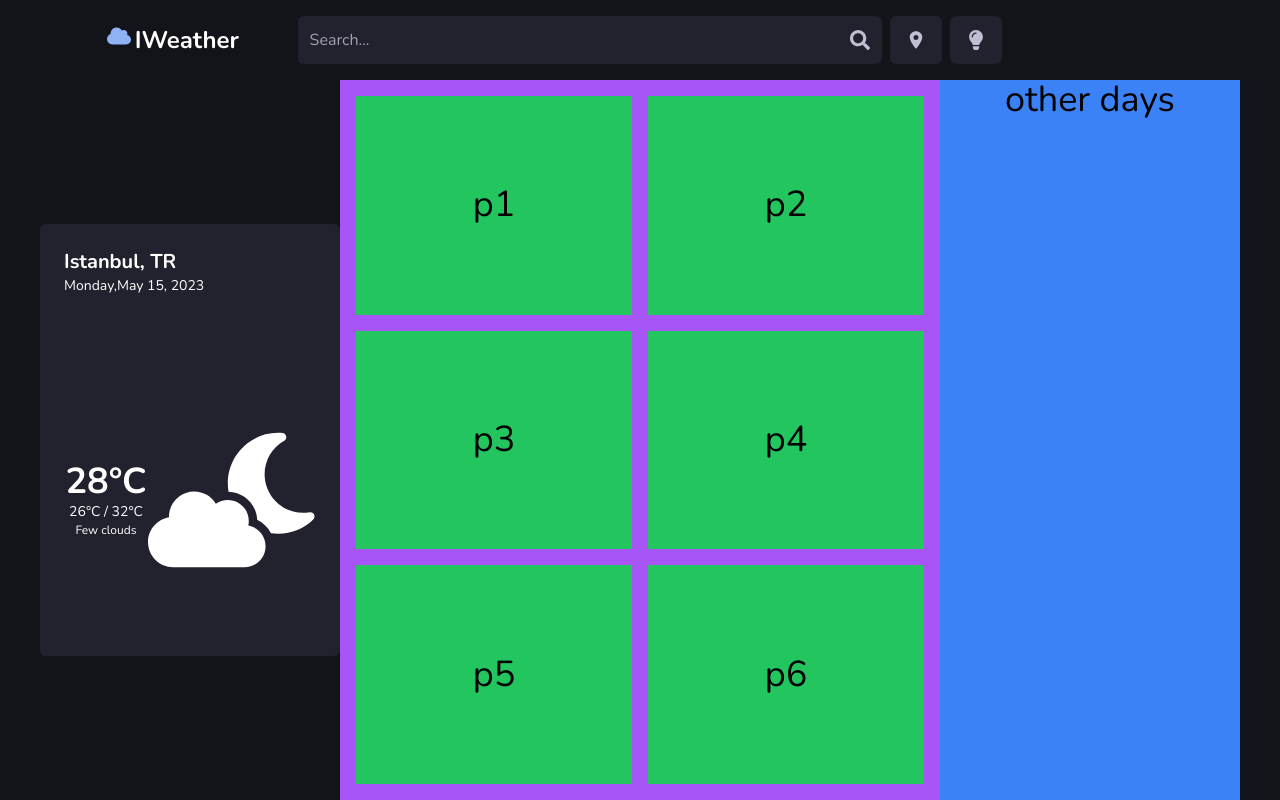
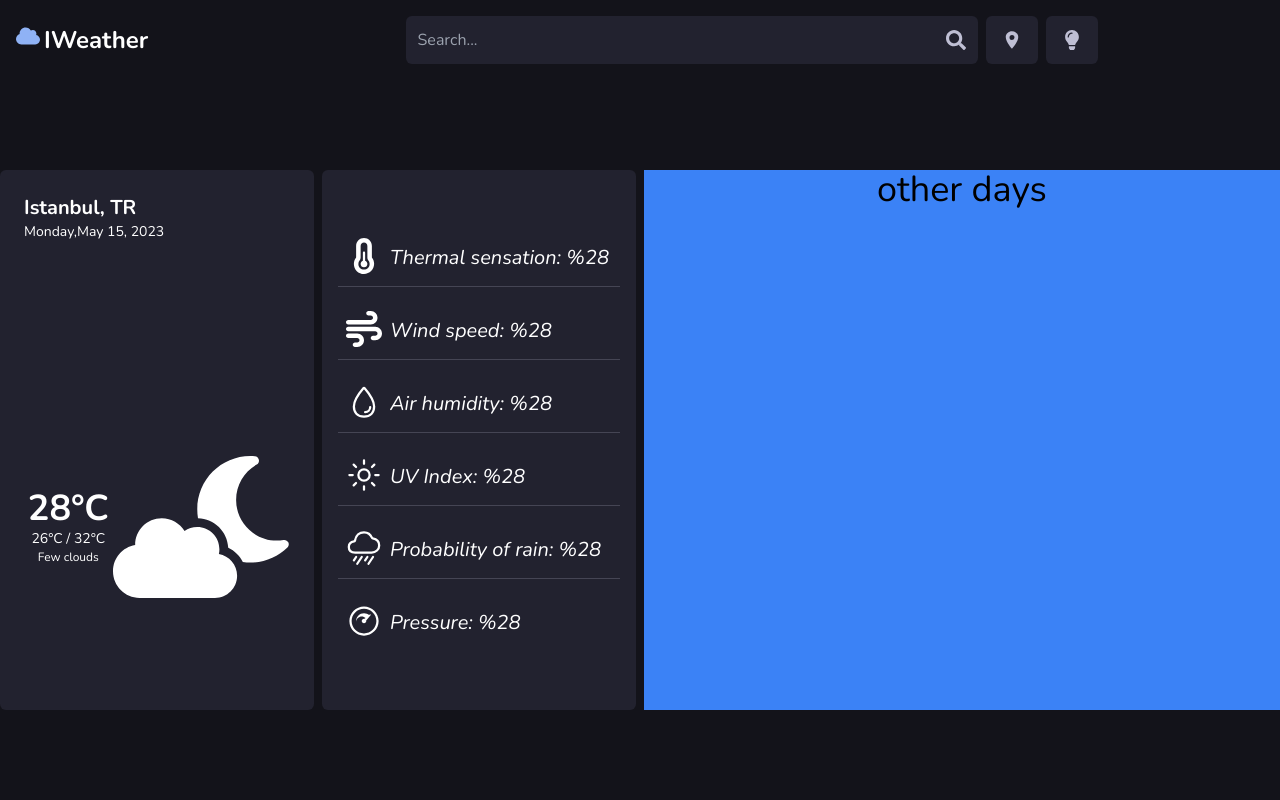
Before and after one commit to ErsaGunTosun/IWeather, a React (Create React App) app: page / in a window 1280 px wide. Built offline with nearby package versions, Linux system fonts and the light colour scheme.

Commit message:
Add air properties block Update header bar size and desing of the page

```diff
--- a/src/App.js
+++ b/src/App.js
@@ -3,19 +3,22 @@ import React from "react";
 // Components
 import Header from './components/Header/Header'
 
-import { FaCloudMoon } from "react-icons/fa6";
+import { FaCloudMoon, FaTemperatureHalf,FaWind,FaCloudscale } from "react-icons/fa6";
+import { IoWaterOutline,IoSunnyOutline,IoRainyOutline   } from "react-icons/io5";
+import { LiaCloudscale } from "react-icons/lia";
 
 function App() {
   return (
-    <div className="App w-full h-full px-10 bg-gray-900">
-      <div class="flex h-screen flex-col">
+    <div className="App  h-full w-full  bg-gray-900">
+      <div class="flex h-screen  justify-center w-full ">
+        <div className="container m-0 p-0 flex h-screen flex-col">
           <Header />
-        <div class="flex-1 grid grid-cols-4 grid-flow-row bg-gray-900 text-center justify-center items-center text-4xl">
-          <div className="h-full col-span-3 grid grid-cols-3 grid-flow-row">
+          <div className="h-full grid grid-rows-8 grid-flow-col ">
+            <div></div>
+            <div class="flex-1 grid row-span-6 grid-cols-4 grid-flow-row gap-2 bg-gray-900 text-center justify-center items-center text-4xl">
 
-            <div className="h-full grid grid-rows-5 grid-flow-col">
-              <div></div>
-              <div className="grid grid-cols-3 grid-flow-row row-span-3 w-full px-6 py-6 text-start rounded-md bg-gray-600 ">
+              <div className="h-full col-span-1 grid grid-cols-1 grid-flow-row  ">
+                <div className="grid grid-cols-3 grid-flow-row  w-full px-6 py-6 text-start rounded-md bg-gray-600 ">
                   <div className="col-span-4 ">
                     <p className="text-xl font-bold text-white">Istanbul, TR</p>
                     <p className="text-sm text-white">Monday,May 15, 2023</p>
@@ -34,28 +37,75 @@ function App() {
               </div>
 
 
-            <div className="h-full col-span-2 grid grid-cols-2 gap-4 p-4 bg-purple-500">
-              <div className="h-full flex items-center justify-center bg-green-500">p1</div>
-              <div className="h-full flex items-center justify-center bg-green-500">p2</div>
-              <div className="h-full flex items-center justify-center bg-green-500">p3</div>
-              <div className="h-full flex items-center justify-center bg-green-500">p4</div>
-              <div className="h-full flex items-center justify-center bg-green-500">p5</div>
-              <div className="h-full flex items-center justify-center bg-green-500">p6</div>
+              <div className="h-full col-span-1 grid grid-cols-1 gap-4 place-content-center p-4 bg-gray-600 rounded-md">
+                <div className="h-full flex flex-col items-center justify-center ">
+                  <div className="  text-white w-full p-2 flex ">
+                    <FaTemperatureHalf className="text-md" />
+                    <p className="ms-2 p-0  italic text-lg">Thermal sensation: %28</p>
+
                   </div>
+                  <hr class="basis-full w-full bg-transparent border-1 border-gray-300/25"/>
                 </div>
-          <div className="h-full bg-blue-500">
-            other days
+
+                 <div className="h-full flex flex-col items-center justify-center ">
+                  <div className="  text-white w-full p-2 flex ">
+                    <FaWind className="text-md" />
+                    <p className="ms-2 p-0  italic text-lg">Wind speed: %28</p>
+
+                  </div>
+                  <hr class="basis-full w-full bg-transparent border-1 border-gray-300/25"/>
+                </div>
+                 <div className="h-full flex flex-col items-center justify-center ">
+                  <div className="  text-white w-full p-2 flex ">
+                    <IoWaterOutline className="text-md" />
+                    <p className="ms-2 p-0  italic text-lg">Air humidity: %28</p>
+
+                  </div>
+                  <hr class="basis-full w-full bg-transparent border-1 border-gray-300/25"/>
+                </div>
+                 <div className="h-full flex flex-col items-center justify-center ">
+                  <div className="  text-white w-full p-2 flex ">
+                    <IoSunnyOutline className="text-md" />
+                    <p className="ms-2 p-0  italic text-lg">UV Index: %28</p>
+
+                  </div>
+                  <hr class="basis-full w-full bg-transparent border-1 border-gray-300/25"/>
+                </div>
+                 <div className="h-full flex flex-col items-center justify-center ">
+                  <div className="  text-white w-full p-2 flex ">
+                    <IoRainyOutline className="text-md" />
+                    <p className="ms-2 p-0  italic text-lg">Probability of rain: %28</p>
+
+                  </div>
+                  <hr class="basis-full w-full bg-transparent border-1 border-gray-300/25"/>
+                </div>
+                 <div className="h-full flex flex-col items-center justify-center ">
+                  <div className="  text-white w-full p-2 flex ">
+                    <LiaCloudscale className="text-md font-normal" />
+                    <p className="ms-2 p-0  italic text-lg">Pressure: %28</p>
+
                   </div>
                 </div>
               </div>
 
-      <div class="flex h-screen flex-col">
+              <div className="h-full col-span-2  bg-blue-500">
+                other days
+              </div>
+            </div>
+
+          </div>
+        </div>
+      </div>
+
+      <div class="flex h-screen  justify-center w-full ">
+        <div className="container m-0 p-0 flex h-screen flex-col">
           <div class="flex-1 grid grid-cols-2  grid-flow-row bg-gray-900 text-center justify-center items-center text-4xl pt-2">
             <div className="h-full bg-red-500">
               today chart
             </div>
             <div className="h-full bg-blue-500">
               tomorrow chart
+            </div>
           </div>
         </div>
       </div>
--- a/src/components/Header/Header.js
+++ b/src/components/Header/Header.js
@@ -12,7 +12,7 @@ function Header() {
     return (
         <nav className="bg-transparent">
             <div className="max-w-screen-xl flex flex-wrap items-center mx-auto p-4 md:flex-nowrap ">
-                <div className="basis-3/5 order-first flex items-center md:justify-start lg:justify-center md:me-2  md:basis-1/5">
+                <div className="basis-3/5 order-first flex items-center md:justify-start  md:me-2  md:basis-2/6">
                     <a href="#" className='flex'>
                         <FaCloud className='text-blue-light text-2xl me-1 mb-2' />
                         <span className="self-center text-2xl font-bold whitespace-nowrap text-white ">IWeather</span>
@@ -21,7 +21,7 @@ function Header() {
 
                 <Search />
 
-                <div className='flex items-center justify-end  basis-2/5 order-2 mb-2 md:mb-0 md:justify-end lg:justify-start md:basis-1/5  md:order-last lg:basis-1/4 '>
+                <div className='flex items-center justify-end  basis-2/5 order-2 mb-2 md:mb-0 md:justify-end lg:justify-start md:basis-1/6  md:order-last lg:basis-1/4 '>
                     <button type="button" class="bg-gray-600 px-4 py-3.5 ms-2 rounded-md transition ease-in-out delay-50 hover:scale-95">
                         <IoLocationSharp size={20} className='text-gray-200' />
                     </button>
--- a/src/components/Search/Search.js
+++ b/src/components/Search/Search.js
@@ -5,7 +5,7 @@ import { FaSearch } from "react-icons/fa";
 
 function Search() {
     return (
-        <div className="flex items-center justify-end basis-full md:basis-4/5 lg:basis-2/4 order-last md:order-2  ">
+        <div className="flex items-center justify-end basis-full md:basis-4/5 lg:basis-3/6 order-last md:order-2 ">
             <div className="relative block w-full">
 
                 <div className="absolute inset-y-0 end-0 flex items-center pe-3 pointer-events-none">
```
Lines whose indentation alone changed are shown as unchanged.
